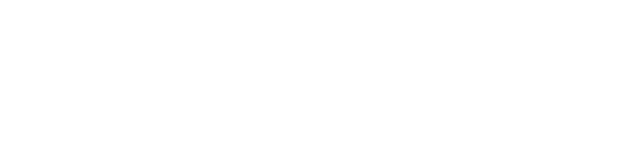
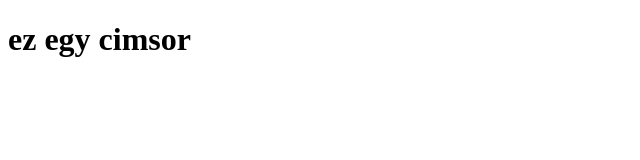
Before and after one commit to Bazsi22229/Nagy-Bal-zs, a plain HTML site: page index.html in a window 1280 px wide. Shown: the whole page, without its empty margins (0-640 px from the left). Drawn offline with Linux system fonts and the light colour scheme.

Commit message:
cimsor hozzaadva

```diff
--- a/index.html
+++ b/index.html
@@ -7,6 +7,6 @@
     <title>HTML Projekt 2026</title>
 </head>
 <body>
-
+    <h1>ez egy cimsor</h1>
 </body>
 </html>
```
